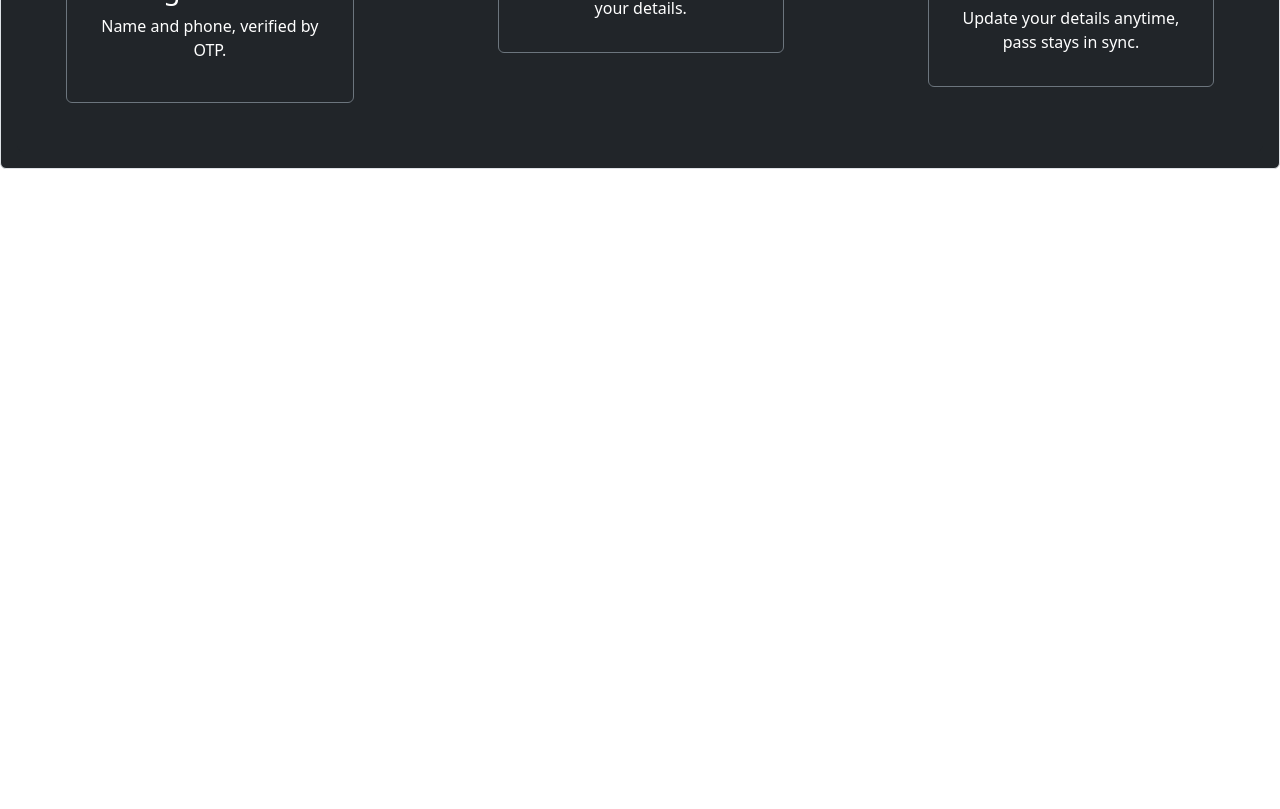
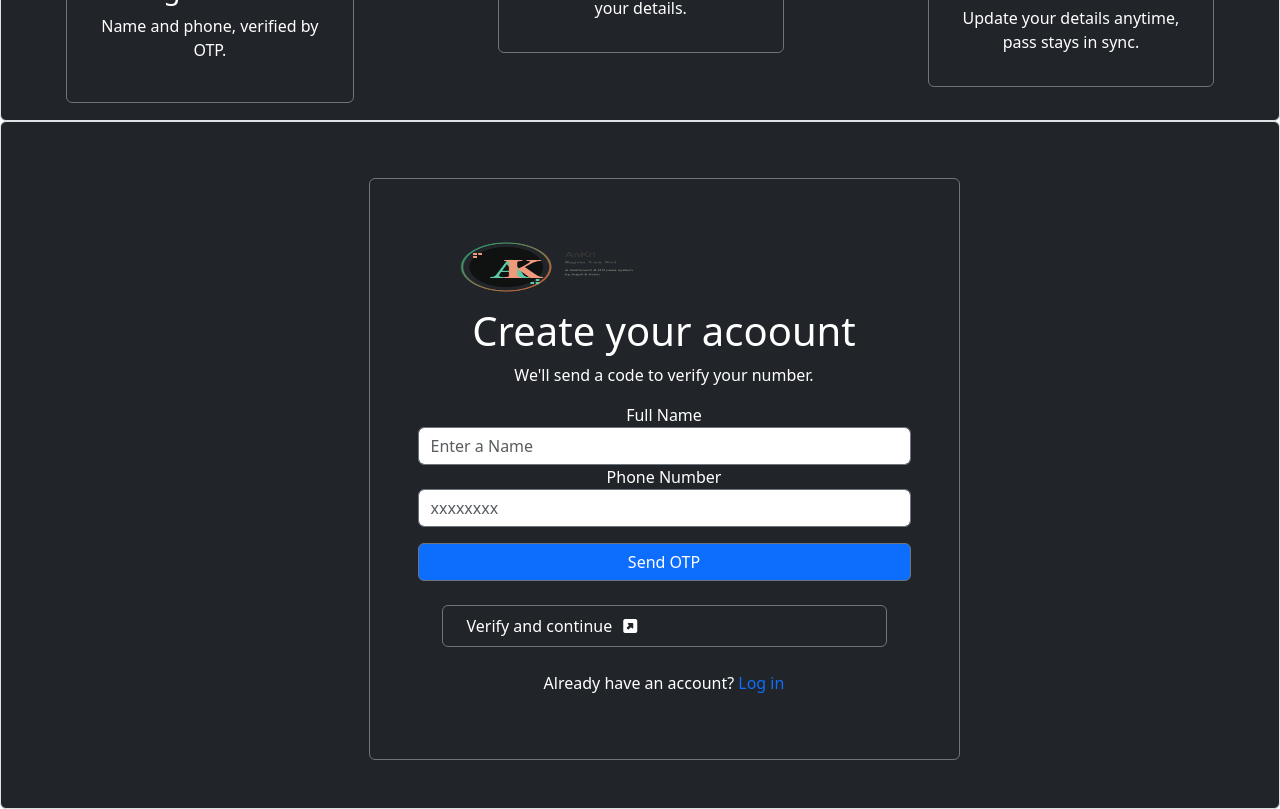
Before and after one commit to anjali-2511/AJSpire-Internship-Journey-, a React (Vite) app in the folder ReactJs_Mini_Project/QR_Code_Generator_Using_User_Details/vite-project/: page / in a window 1280 px wide. Shown: the part 540-1349 px from the top of the page. Before the commit the page ends 800 px from the top, so only its background shows below. Built offline with nearby package versions, Linux system fonts and the light colour scheme.

Commit message:
Registration page Creating

```diff
--- a/ReactJs_Mini_Project/QR_Code_Generator_Using_User_Details/vite-project/src/App.jsx
+++ b/ReactJs_Mini_Project/QR_Code_Generator_Using_User_Details/vite-project/src/App.jsx
@@ -1,5 +1,6 @@
 import Home from "./Home"
 import NavBar from "./NavBar"
+import Registration from "./Registration"
 
 function App() {
 
@@ -10,9 +11,11 @@ function App() {
        <br />
        <br />
 
+       <Home/>
 
 
-       <Home/>
+
+       <Registration/>
 
     </>
   )
--- a/ReactJs_Mini_Project/QR_Code_Generator_Using_User_Details/vite-project/src/Home.jsx
+++ b/ReactJs_Mini_Project/QR_Code_Generator_Using_User_Details/vite-project/src/Home.jsx
@@ -11,7 +11,7 @@ function Home() {
                 <button className="btn btn-dark border-white px-4 py-2 d-inline-flex align-items-center gap-2 m-5">Login <i class="fa-solid fa-square-up-right"  ></i></button>
 
                 <div className="card flex-row bg-dark border-dark gap-5 m-3">
-                    <div className="card bg-dark text-white border-secondary w-25 h-25 ms-5 me-5 p-4 mb-5">
+                    <div className="card bg-dark text-white border-secondary w-25 h-25 ms-5 me-5 p-4 ">
                         <i class="fa-solid fa-user" ></i>
                         <h3>Quick Registration</h3>
                         <p>Name and phone, verified by OTP.</p>
@@ -23,7 +23,7 @@ function Home() {
 
                         </p>
                     </div>
-                    <div className="card bg-dark text-white border-secondary w-25 h-25 ms-5 me-5 p-3 mb-4">
+                    <div className="card bg-dark text-white border-secondary w-25 h-25 ms-5 me-5 p-3">
                         <i class="fa-solid fa-pen-to-square"></i>
                         <h3>Editable dashboard</h3>
                         <p>Update your details anytime, pass stays in sync.</p>
--- /dev/null
+++ b/ReactJs_Mini_Project/QR_Code_Generator_Using_User_Details/vite-project/src/Registration.jsx
@@ -0,0 +1,31 @@
+import logo from "../public/project_logo.png"
+function Registration(){
+    return(
+        <>
+        <div className="bg-dark text-center vh-50 border rounded d-flex justify-content-center p-5">
+            <div className="card bg-dark ms-5 text-white border-secondary w-50 h-50 mt-2 p-5">
+                 <img src={logo} alt="" width="250" height="80" />
+                 <h1>Create your acoount</h1>
+                 <p>We'll send a code to verify your number.</p>
+
+
+                    <span>Full Name</span>
+                    <input type="text" placeholder="Enter a Name" className="form-control border-secondary" />
+
+
+                    <span>Phone Number</span>
+                    <input type="text" placeholder="xxxxxxxx" className="form-control border-secondary" />
+
+                    <button className="btn btn-primary mt-3 border-secondary">Send OTP</button>
+
+                    <button className="btn btn-dark border-secondary px-4 py-2 d-inline-flex align-items-center gap-2 m-4">Verify and continue<i class="fa-solid fa-square-up-right"></i></button>
+                    <p>Already have an account? <span className="text-primary">Log in</span></p>
+
+
+            </div>
+        </div>
+
+        </>
+    )
+};
+export default Registration;
```
